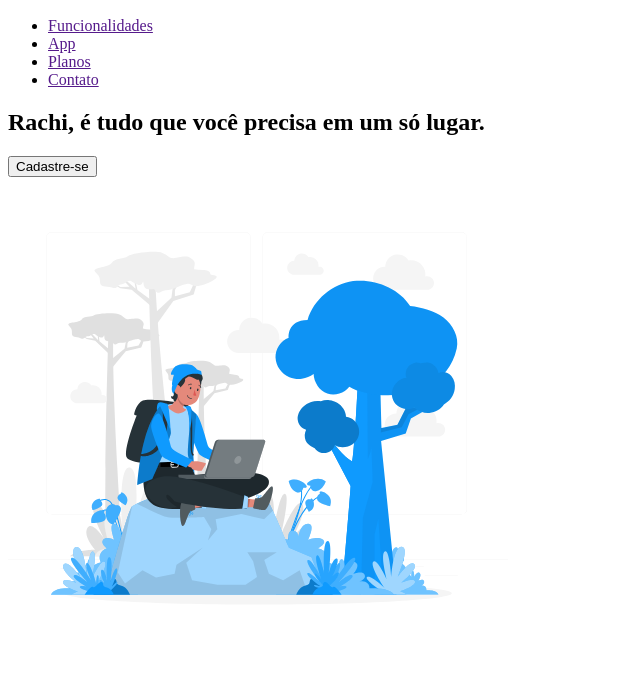
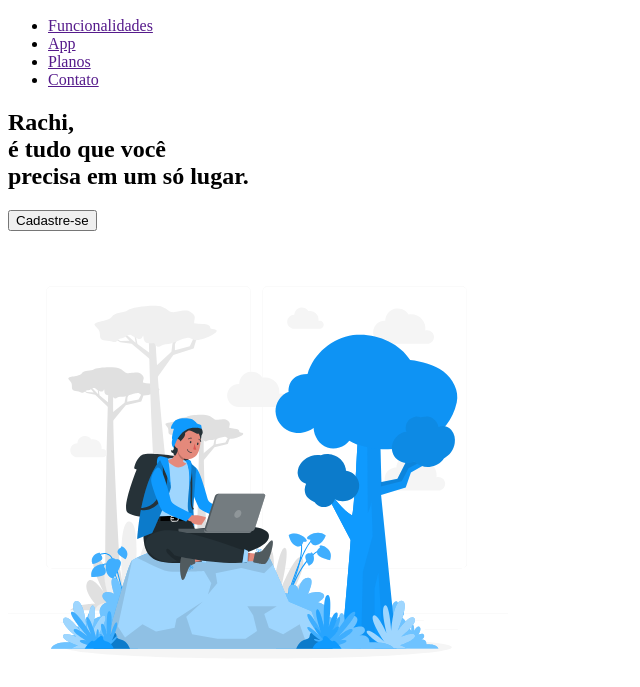
Before and after one commit to andrezafs/rachi, a plain HTML site: page src/pages/index.html in a window 1280 px wide. Shown: the part 41-728 px from the top of the page, without its empty margins (0-640 px from the left). Drawn offline with Linux system fonts and the light colour scheme.

Commit message:
style: criação do mixin button e estilização da section intro

```diff
--- a/src/pages/index.html
+++ b/src/pages/index.html
@@ -24,9 +24,9 @@
       <section id="s-intro">
         <div class="maxw">
           <div class="intro-container">
-            <div class="inro-container-text">
-              <h1>Rachi,
-                é tudo que você
+            <div class="intro-container-text">
+              <h1>Rachi, <br>
+                é tudo que você <br>
                 precisa em um só lugar.</h1>
 
                 <button class="btn btn-cadastro">Cadastre-se</button>
--- a/src/scss/styles.scss
+++ b/src/scss/styles.scss
@@ -4,10 +4,10 @@
 }
 
 .bg-ligth {
-    background-color: $white;
+  background-color: $white;
 }
 .bg-dark {
-    background-color: $white400;
+  background-color: $white400;
 }
 
 nav {
@@ -21,3 +21,25 @@
     }
   }
 }
+
+main {
+  section {
+    .intro-container {
+      height: 90vh;
+      @include flexbox();
+
+      &-text {
+        h1 {
+          font-size: 48px;
+          font-family: "Sora", sans-serif;
+        }
+
+        button {
+          padding: 16px 36px;
+          margin-top: 50px;
+          @include button();
+        }
+      }
+    }
+  }
+}
```
Also changed, not shown: src/scss/_reset.scss (+7 -0 lines).
